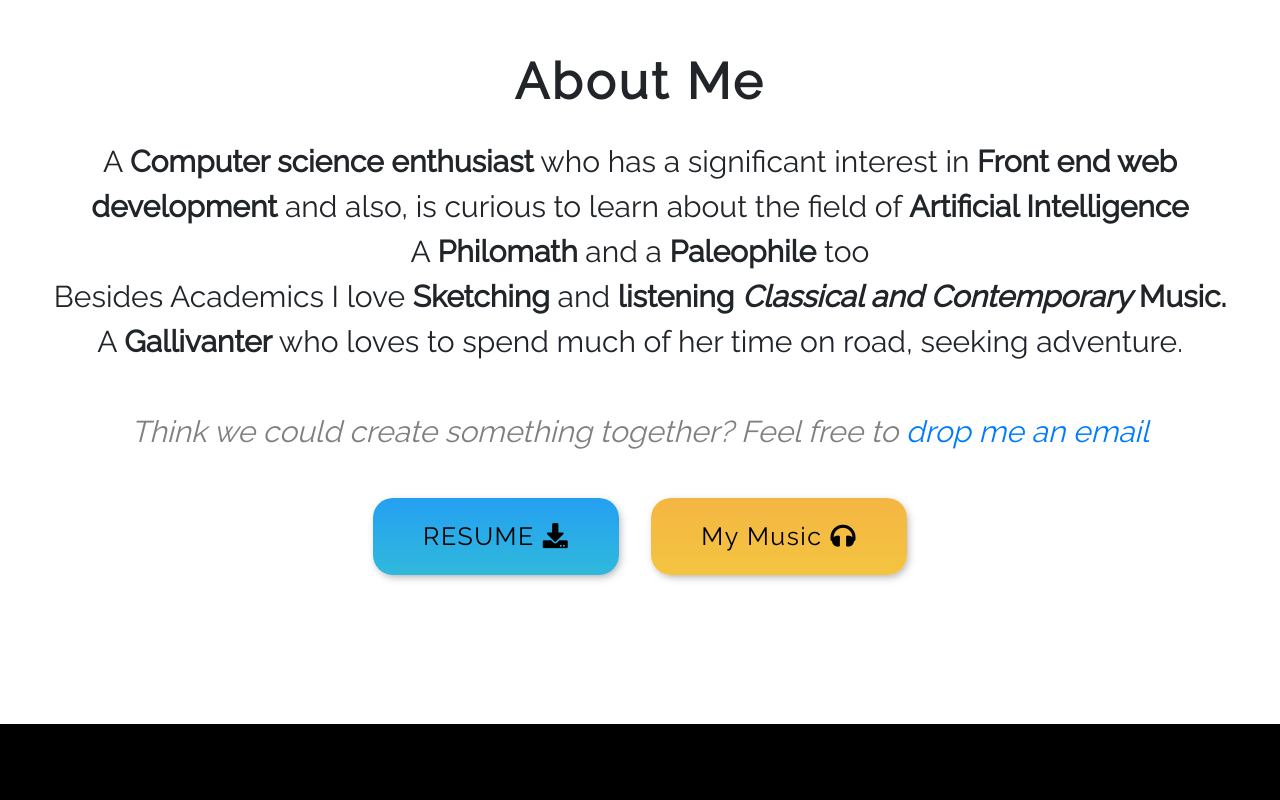
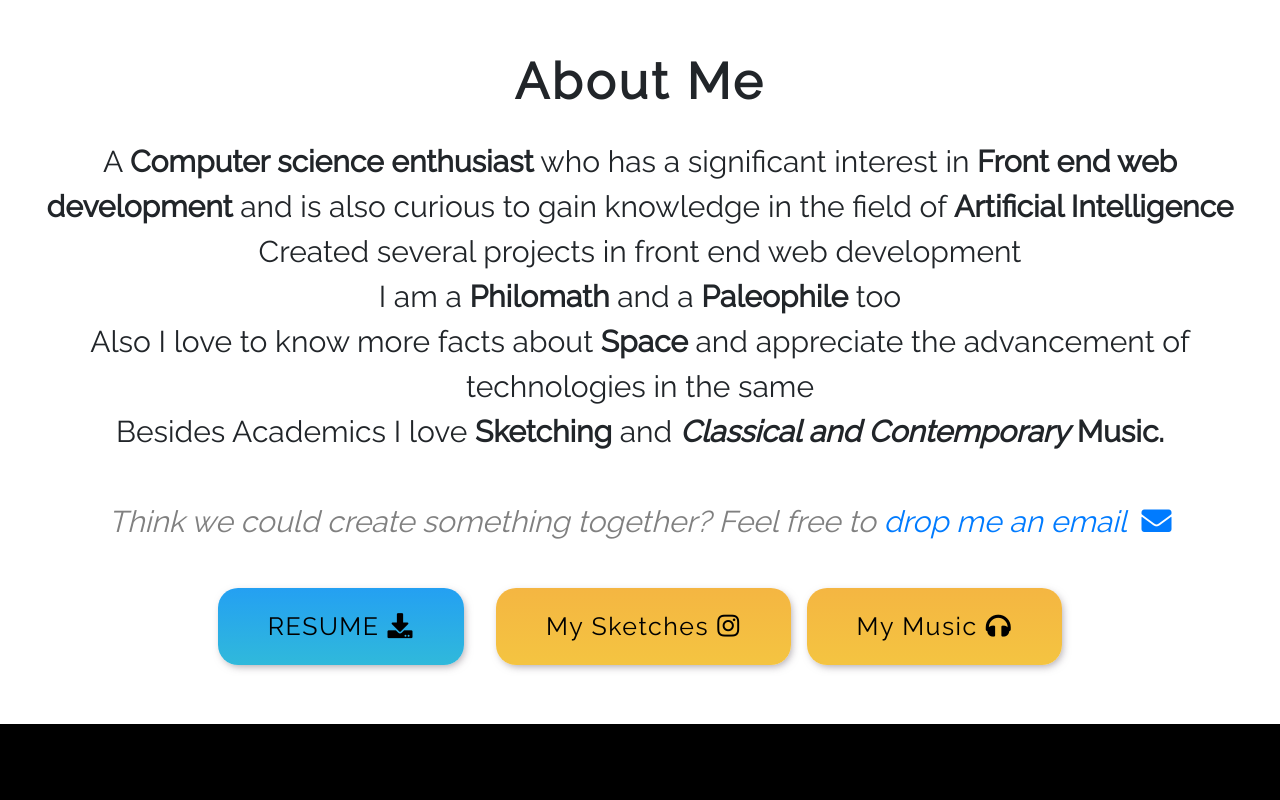
Before and after one commit to anukriti9/anukriti9.github.io, a plain HTML site: page index.html in a window 1280 px wide. Shown: the part 860-1660 px from the top of the page. Drawn offline with nearby package versions, Linux system fonts and the light colour scheme.

Commit message:
Updated About Me and Footer section

```diff
--- a/index.html
+++ b/index.html
@@ -95,25 +95,32 @@
 		<div class="heading">About Me</div>
 
 		<div class="description">
-			A <strong>Computer science enthusiast</strong> who has a significant interest in <strong>Front end web development</strong> and also, is curious to learn about the field of <strong>Artificial Intelligence</strong>
+			A <strong>Computer science enthusiast</strong> who has a significant interest in <strong>Front end web development</strong> and is also curious to gain knowledge in the field of <strong>Artificial Intelligence</strong>
 			<br>
-			A <strong>Philomath</strong> and a <strong>Paleophile</strong> too
+			Created several projects in front end web development
 			<br>
-			Besides Academics I love <strong>Sketching</strong> and <strong>listening <em>Classical and Contemporary</em> Music.</strong>
+			I am a <strong>Philomath</strong> and a <strong>Paleophile</strong> too
 			<br>
-			A <strong>Gallivanter</strong> who loves to spend much of her time on road, seeking adventure.
+			Also I love to know more facts about <strong>Space </strong>and appreciate the advancement of technologies in the same
+			<br>
+			Besides Academics I love <strong>Sketching</strong> and <strong><em>Classical and Contemporary</em> Music.</strong>
+			<!-- A <strong>Gallivanter</strong> who loves to spend much of her time on road, seeking adventure. -->
 			<br>
 			<br>
-			<em style="color: grey">Think we could create something together? Feel free to <a href="mailto:kashyapanukriti1@gmail.com">drop me an email</a></em>
+			<em style="color: grey">Think we could create something together? Feel free to <a href="mailto:kashyapanukriti1@gmail.com">drop me an email <i class="fas fa-envelope move pl-2"></i></a></em>
 		</div>
 
 		<div class="d-flex flex-column flex-lg-row justify-content-center align-items-center mb-3">
 			<div class="d-flex justify-content-center py-4 mr-lg-3">
-	 			<a href="https://drive.google.com/drive/u/0/folders/1lohltfWfgzSF1yMpWBeiGOebwmyf2FZj" class="resume" target="_blank">RESUME<i class="fa fa-download pl-2" aria-hidden="true"></i></a>
+	 			<a href="https://drive.google.com/file/d/1oMXs36PYS3I4DSNjq_2hNU5Hv2ivK0hi/view?usp=sharing" class="resume" target="_blank">RESUME<i class="fa fa-download pl-2 move" aria-hidden="true"></i></a>
 	 		</div>
 
 	 		<div class="d-flex justify-content-center py-4 ml-lg-3">
-	 			<a href="https://open.spotify.com/playlist/4mnK8MACQfxD48QVoUWOg2" class="interests" target="_blank">My Music<i class="fas fa-headphones pl-2" aria-hidden="true"></i></a>
+	 			<a href="https://www.instagram.com/anukriti.09/?hl=enim" class="interests" target="_blank">My Sketches<i class="fab fa-instagram move pl-2 move" aria-hidden="true"></i></a>
+	 		</div>
+
+	 		<div class="d-flex justify-content-center py-4 ml-lg-3">
+	 			<a href="https://open.spotify.com/playlist/4mnK8MACQfxD48QVoUWOg2" class="interests" target="_blank">My Music<i class="fas fa-headphones pl-2 move" aria-hidden="true"></i></a>
 	 		</div>
 		</div>
 
@@ -139,7 +146,7 @@
 				<p class="work-designation">Intern</p>
 				<p class="work-duration">May 2019 - present</p>
 				<p class="work-description">
-					Working on interface between a 5 way navigation switch and function each switch has to perform (kept confidential). GUI creation is done in C++ using Visual C++ 2010
+					Working on an interface between a 5 way navigation switch and function each switch has to perform (functionality is kept confidential). GUI has to be created using C++ to control the functioning through buttons. The Tool used in buiding UI is Visual C++ 2010
 				</p>
 			</div>
 
@@ -301,7 +308,7 @@
 
 	 		<div class="social-links d-flex justify-content-center my-5 pt-md-4">
 
-	 			<a href="mailto:kashyapanukriti1@gmail.com?subject=feedback" class="text-white-50 mx-4" target="_blank"><i class="fas fa-envelope move"></i></a>
+	 			<!-- <a href="mailto:kashyapanukriti1@gmail.com?subject=feedback" class="text-white-50 mx-4" target="_blank"><i class="fas fa-envelope move"></i></a> -->
 
 	 			<a href="https://www.linkedin.com/in/anukriti-kashyap-996100144/" class=" text-white-50 mx-4" target="_blank"><i class="fab fa-linkedin-in move"></i></a>
 
@@ -311,7 +318,7 @@
 
 	 			<a href="https://www.facebook.com/anukriti9698" class="text-white-50 mx-4" target="_blank"><i class="fab fa-facebook-f move"></i></a>
 
-	 			<a href="https://www.instagram.com/anukriti.09/?hl=enim" class="text-white-50 mx-4" target="_blank"><i class="fab fa-instagram move"></i></a>
+	 			<!-- <a href="https://www.instagram.com/anukriti.09/?hl=enim" class="text-white-50 mx-4" target="_blank"><i class="fab fa-instagram move"></i></a> -->
 
 	 		</div>
 
```
